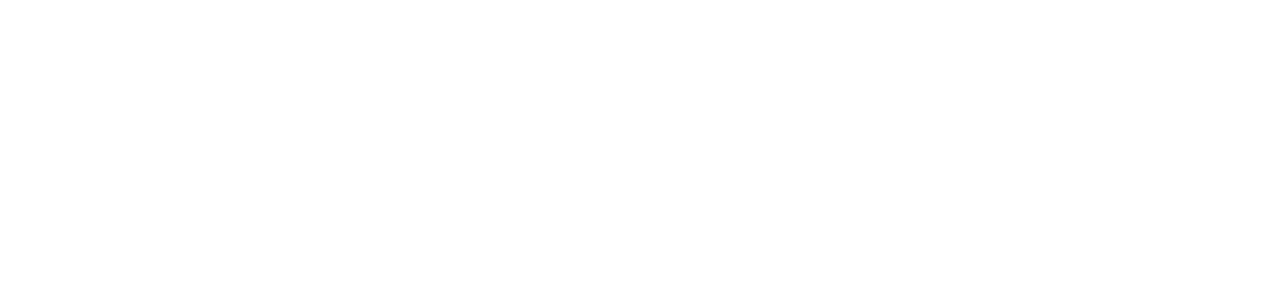
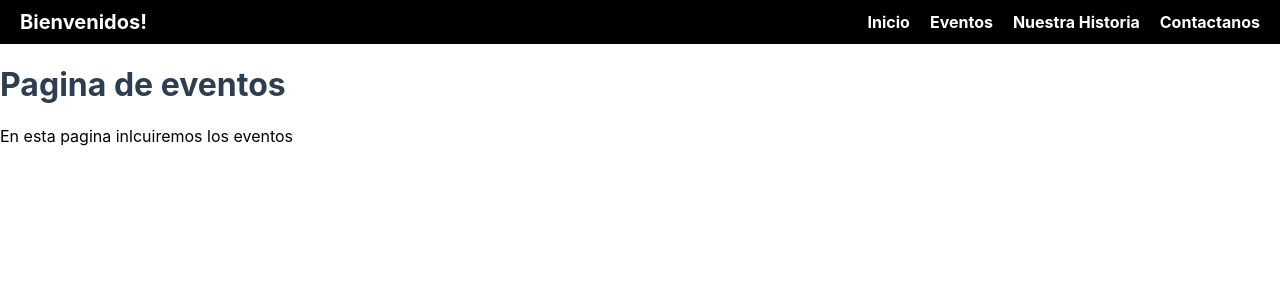
Before and after one commit to Alexav3/refugio, a React (Create React App) app: page /eventos in a window 1280 px wide. Before the commit this address had no page. Shown: the top 300 px of the page. Built offline with nearby package versions, Linux system fonts and the light colour scheme.

Commit message:
finalizando_rutas_iniciales

```diff
--- a/src/App.js
+++ b/src/App.js
@@ -2,12 +2,18 @@
 import React from "react";
 import { BrowserRouter as Router, Routes, Route } from "react-router-dom";
 import Home from "./Home";
+import Eventos from "./Eventos";
+import Historia from "./Historia";
+import Contacto from "./Contacto";
 
 function App() {
   return (
     <Router>
       <Routes>
         <Route path="/" element={<Home />} />
+        <Route path="/eventos" element={<Eventos />} />
+        <Route path="/historia" element={<Historia />} />
+        <Route path="/contacto" element={<Contacto />} />
       </Routes>
     </Router>
   );
--- /dev/null
+++ b/src/Contacto.js
@@ -0,0 +1,13 @@
+// src/Contacto.js
+import React from "react";
+import Navbar from "./Navbar";
+
+export default function Contacto() {
+  return (
+    <div>
+      <Navbar />
+      <h1>Contactanos</h1>
+      <p>En esta pagina formas de contacto con la adminitracion</p>
+    </div>
+  );
+}
--- /dev/null
+++ b/src/Eventos.js
@@ -0,0 +1,13 @@
+// src/Event.js
+import React from "react";
+import Navbar from "./Navbar";
+
+export default function Eventos() {
+  return (
+    <div>
+      <Navbar />
+      <h1>Pagina de eventos</h1>
+      <p>En esta pagina inlcuiremos los eventos</p>
+    </div>
+  );
+}
--- /dev/null
+++ b/src/Historia.js
@@ -0,0 +1,13 @@
+// src/Historia.js
+import React from "react";
+import Navbar from "./Navbar";
+
+export default function Historia() {
+  return (
+    <div>
+      <Navbar />
+      <h1>Historia del rancho</h1>
+      <p>En esta pagina inlcuiremos nuestra historia</p>
+    </div>
+  );
+}
--- a/src/Navbar.js
+++ b/src/Navbar.js
@@ -18,7 +18,7 @@
             <a href="/historia">Nuestra Historia</a>
           </li>
           <li>
-            <a href="/contact">Contactanos</a>
+            <a href="/contacto">Contactanos</a>
           </li>
         </ul>
       </div>
```
